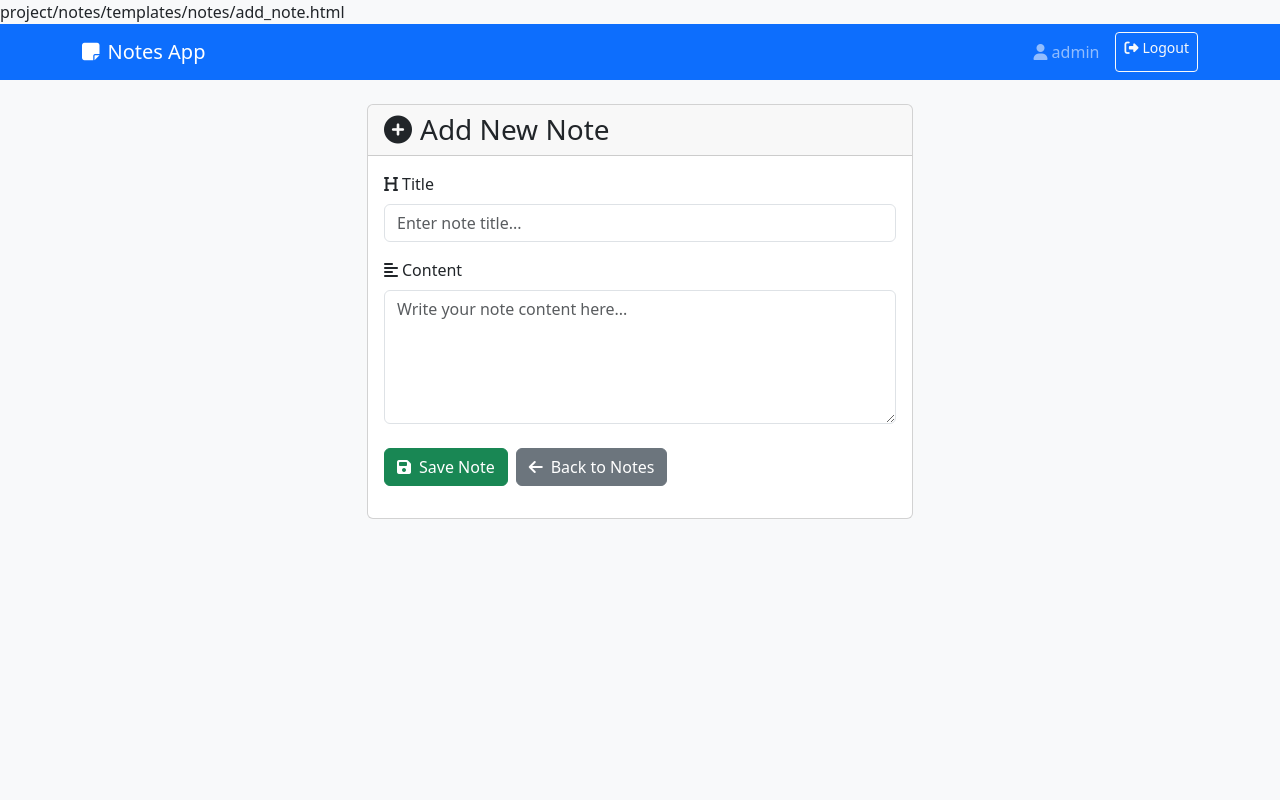
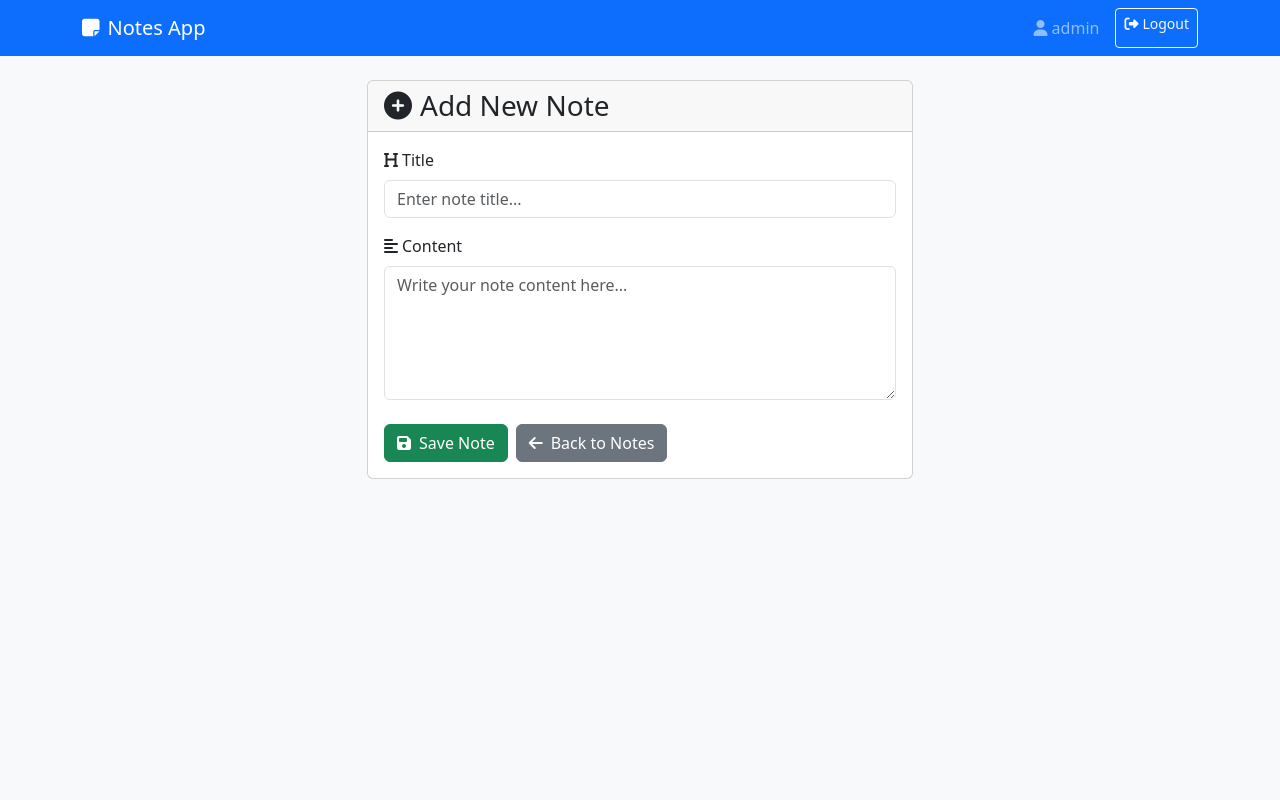
Before and after one commit to iabhinavrajput/notes_django, a Django app: page /add/ in a window 1280 px wide. Run offline with Django 4.2, Linux system fonts and the light colour scheme; a user stored in the database is signed in.

Commit message:
Remove unnecessary project path comment from add_note.html template

```diff
--- a/notes/templates/notes/add_note.html
+++ b/notes/templates/notes/add_note.html
@@ -1,4 +1,3 @@
-project/notes/templates/notes/add_note.html
 <!DOCTYPE html>
 <html lang="en">
 <head>
```
